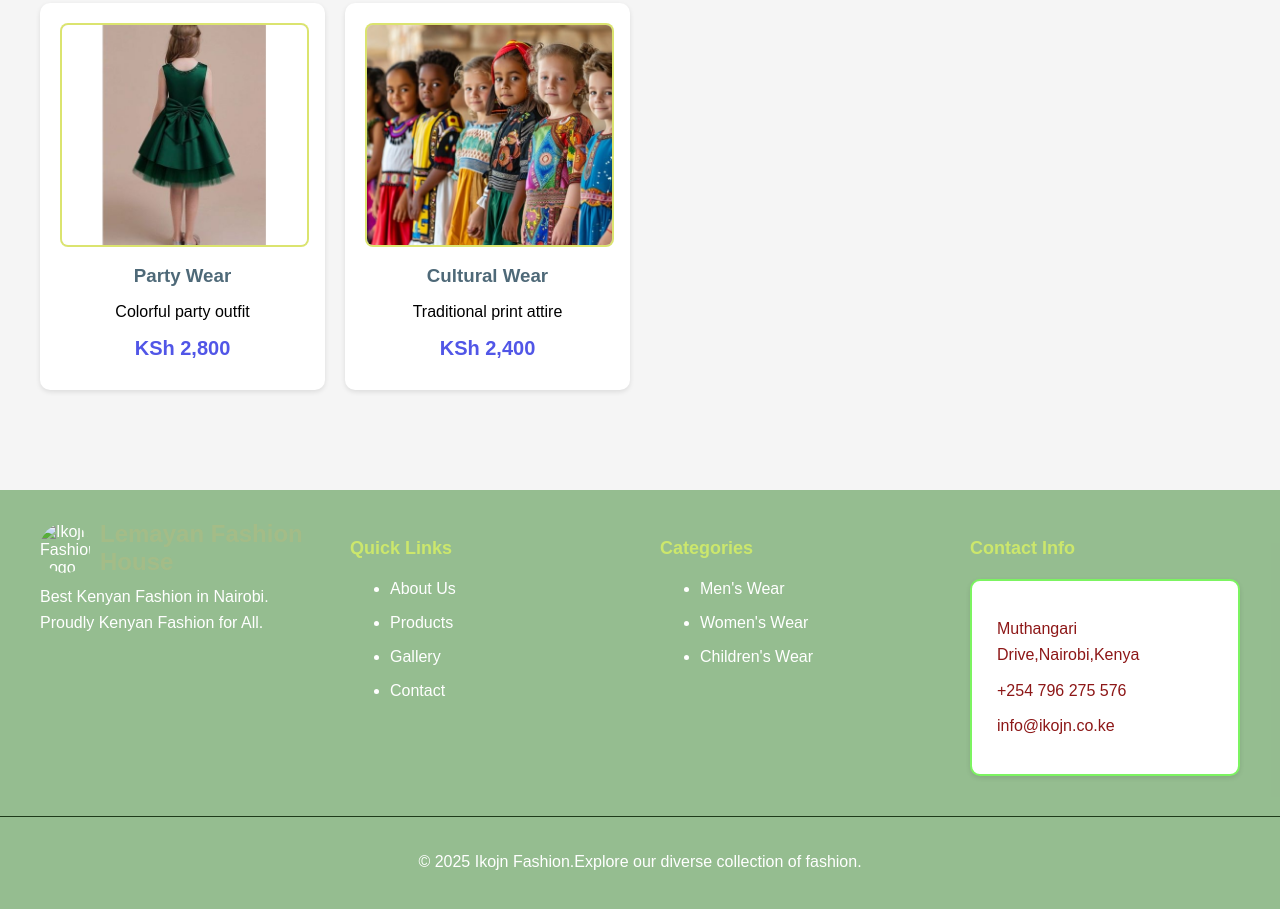
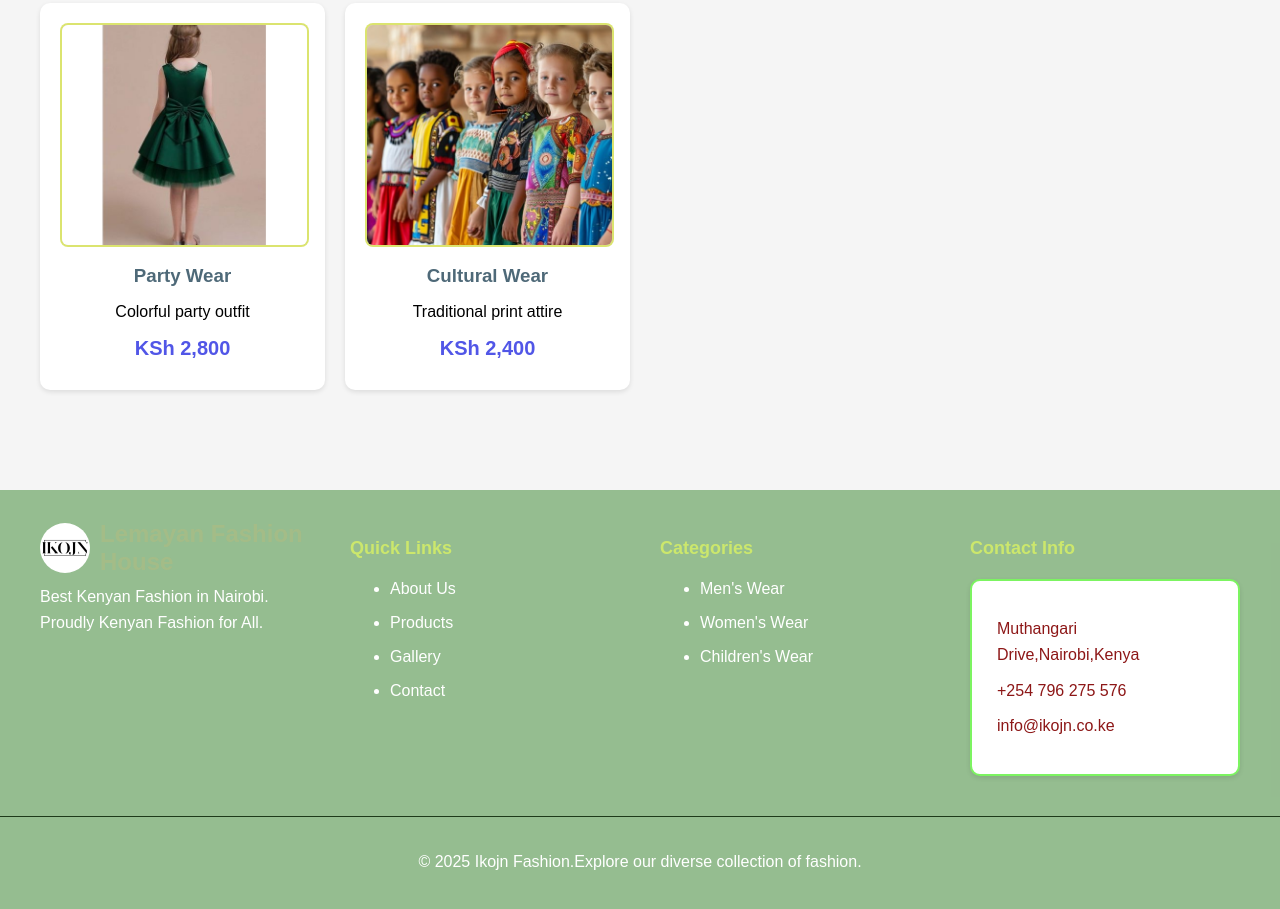
Before and after one commit to Mwikaliivy/E-Commcerce, a plain HTML site: page product.html in a window 1280 px wide. Shown: the part 2506-3415 px from the top of the page. Drawn offline with Linux system fonts and the light colour scheme.

Commit message:
Update product.html

```diff
--- a/product.html
+++ b/product.html
@@ -186,7 +186,7 @@
             <div class="footer-content">
                 <div class="footer-section">
                     <div class="logo">
-                        <img src="images/kenyan-logo.jpg" alt="Ikojn Fashion Logo" class="logo-img">
+                        <img src="images/kenyan-logo.png" alt="Ikojn Fashion Logo" class="logo-img">
                         <span class="logo-text">Lemayan Fashion House</span>
                     </div>
                     <p>Best Kenyan Fashion in Nairobi. Proudly Kenyan Fashion for All.</p>
```
